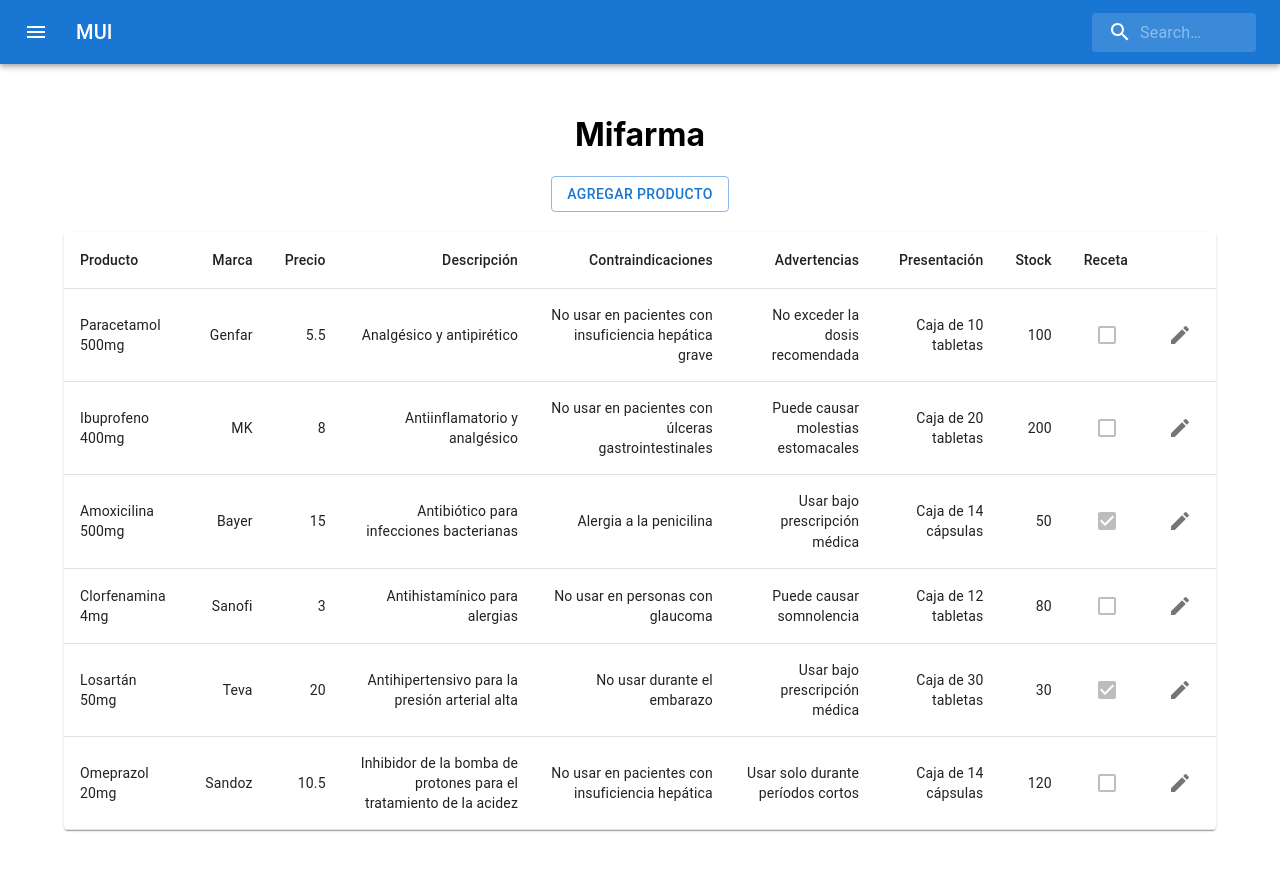
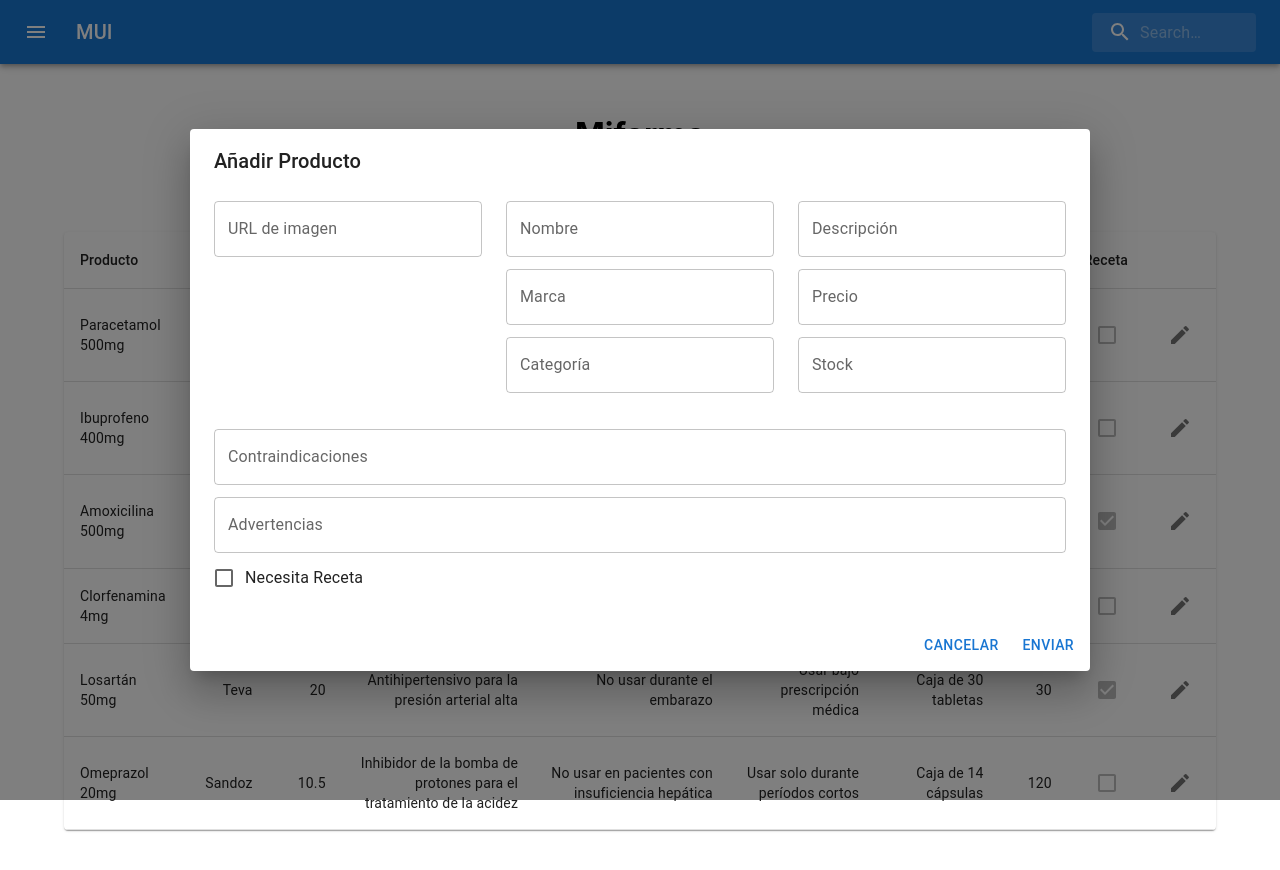
Before and after one commit to MarceCZ/SOFT2_TrabajoIntegrador, a React (Create React App) app: page /mainbusiness in a window 1280 px wide. Both pictures are taken after a click on the button "AGREGAR PRODUCTO". Shown: the top 870 px of the page. Built offline with nearby package versions, Linux system fonts and the light colour scheme.

Commit message:
dialog anhadir producto

```diff
--- /dev/null
+++ b/src/components/FormDialog.jsx
@@ -0,0 +1,185 @@
+import React, { useState } from 'react';
+import {
+  Dialog,
+  DialogActions,
+  DialogContent,
+  DialogTitle,
+  Button,
+  TextField,
+  FormControlLabel,
+  Checkbox,
+    Grid,
+} from '@mui/material';
+
+const FormDialog = ({ open, handleClose }) => {
+  const [formData, setFormData] = useState({
+    imageUrl: '',
+    name: '',
+    brand: '',
+    category: '',
+    description: '',
+    price: '',
+    stock: '',
+    contraindicaciones: '',
+    advertencias: '',
+    receta: false,
+  });
+
+  const handleChange = (e) => {
+    const { name, type, checked, value } = e.target;
+    setFormData({ ...formData, [name]: type === 'checkbox' ? checked : value });
+  };
+
+  const handleSubmit = (e) => {
+    e.preventDefault();
+    console.log(formData);
+    handleClose();
+  };
+
+  return (
+    <Dialog open={open} onClose={handleClose} maxWidth="md" fullWidth>
+      <DialogTitle>Añadir Producto</DialogTitle>
+      <DialogContent>
+        <form onSubmit={handleSubmit}>
+          <Grid container spacing={3}>
+            {/* Primera columna */}
+            <Grid item xs={12} sm={4}>
+              <TextField
+                margin="dense"
+                name="imageUrl"
+                label="URL de imagen"
+                fullWidth
+                variant="outlined"
+                onChange={handleChange}
+              />
+              {formData.imageUrl && (
+                <img src={formData.imageUrl} alt="Preview" style={{ width: '100%', marginTop: '10px' }} />
+              )}
+            </Grid>
+            {/* Segunda columna */}
+            <Grid item xs={12} sm={4}>
+              <TextField
+                margin="dense"
+                name="name"
+                label="Nombre"
+                fullWidth
+                variant="outlined"
+                onChange={handleChange}
+              />
+              <TextField
+                margin="dense"
+                name="brand"
+                label="Marca"
+                fullWidth
+                variant="outlined"
+                onChange={handleChange}
+              />
+              <TextField
+                margin="dense"
+                name="category"
+                label="Categoría"
+                fullWidth
+                variant="outlined"
+                onChange={handleChange}
+              />
+            </Grid>
+            {/* Tercera columna */}
+            <Grid item xs={12} sm={4}>
+              <TextField
+                margin="dense"
+                name="description"
+                label="Descripción"
+                fullWidth
+                variant="outlined"
+                onChange={handleChange}
+              />
+              <TextField
+                margin="dense"
+                name="price"
+                label="Precio"
+                type="number"
+                fullWidth
+                variant="outlined"
+                onChange={handleChange}
+              />
+              <TextField
+                margin="dense"
+                name="stock"
+                label="Stock"
+                type="number"
+                fullWidth
+                variant="outlined"
+                onChange={handleChange}
+              />
+            </Grid>
+            {/* Cuarta columna */}
+            <Grid item xs={12} sm={12}>
+              <TextField
+                margin="dense"
+                name="contraindicaciones"
+                label="Contraindicaciones"
+                fullWidth
+                variant="outlined"
+                onChange={handleChange}
+              />
+              <TextField
+                margin="dense"
+                name="advertencias"
+                label="Advertencias"
+                fullWidth
+                variant="outlined"
+                onChange={handleChange}
+              />
+            </Grid>
+          </Grid>
+          <FormControlLabel
+            control={
+              <Checkbox
+                name="receta"
+                checked={formData.receta}
+                onChange={handleChange}
+              />
+            }
+            label="Necesita Receta"
+          />
+        </form>
+      </DialogContent>
+      <DialogActions>
+        <Button onClick={handleClose} color="primary">
+          Cancelar
+        </Button>
+        <Button type="submit" color="primary" onClick={handleSubmit}>
+          Enviar
+        </Button>
+      </DialogActions>
+    </Dialog>
+  );
+};
+
+export default FormDialog;
+
+
+/*
+
+import { useState } from 'react';
+
+import FormDialog from '../components/FormDialog';
+import Button from '@mui/material/Button';
+
+
+  const [open, setOpen] = useState(false);
+
+  const handleClickOpen = () => {
+    setOpen(true);
+  };
+
+  const handleClose = () => {
+    setOpen(false);
+  };
+
+
+      <Button variant="outlined" onClick={handleClickOpen}>
+        Abrir Formulario
+      </Button>
+      <FormDialog open={open} handleClose={handleClose} />
+*/
--- a/src/pages/BusinessMainPage.jsx
+++ b/src/pages/BusinessMainPage.jsx
@@ -4,8 +4,20 @@ import { Container, Box, ButtonGroup } from '@mui/material';
 import * as React from 'react';
 import Button from '@mui/material/Button';
 import TablaProductos from '../components/TablaProducto'; // Importamos el componente de la tabla
+import { useState } from 'react';
+
+import FormDialog from '../components/FormDialog';
 
 const BusinessMainPage = () => {
+  const [open, setOpen] = useState(false);
+
+  const handleClickOpen = () => {
+    setOpen(true);
+  };
+
+  const handleClose = () => {
+    setOpen(false);
+  };
 
   const productos = productosData.productos;
 
@@ -16,8 +28,9 @@ const BusinessMainPage = () => {
         <h1 style={{ textAlign: 'center' }}>Mifarma</h1>
         <Box sx={{ display: 'flex', justifyContent: 'center', mb: '20px' }}>
           <ButtonGroup variant="outlined" aria-label="Basic button group">
-            <Button>Agregar Producto</Button>
+            <Button  onClick={handleClickOpen}>Agregar Producto</Button>
           </ButtonGroup>
+          <FormDialog open={open} handleClose={handleClose} />
         </Box>
         <TablaProductos productos={productos} /> {/* Se pasa la variable de estado al componente TablaProductos */}
       </Container>
```
